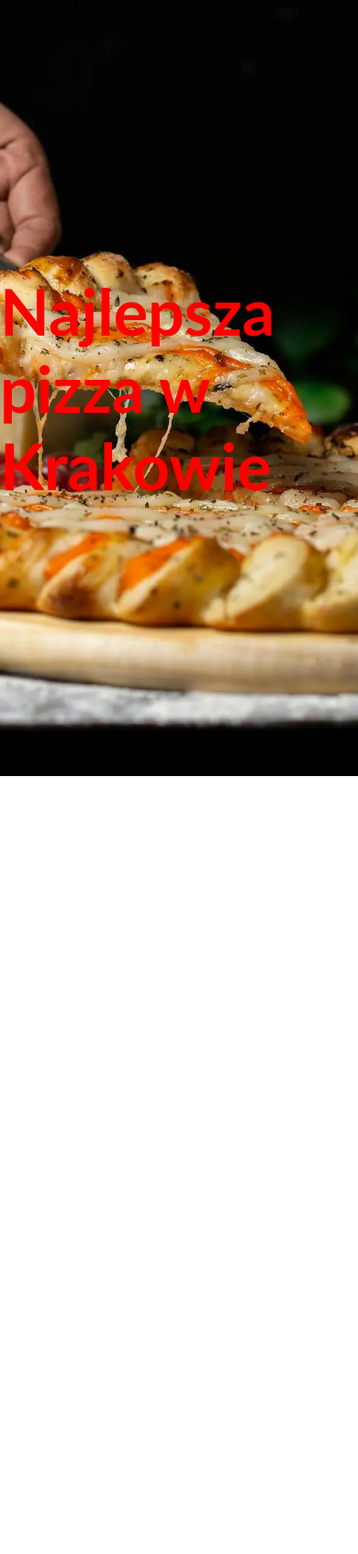
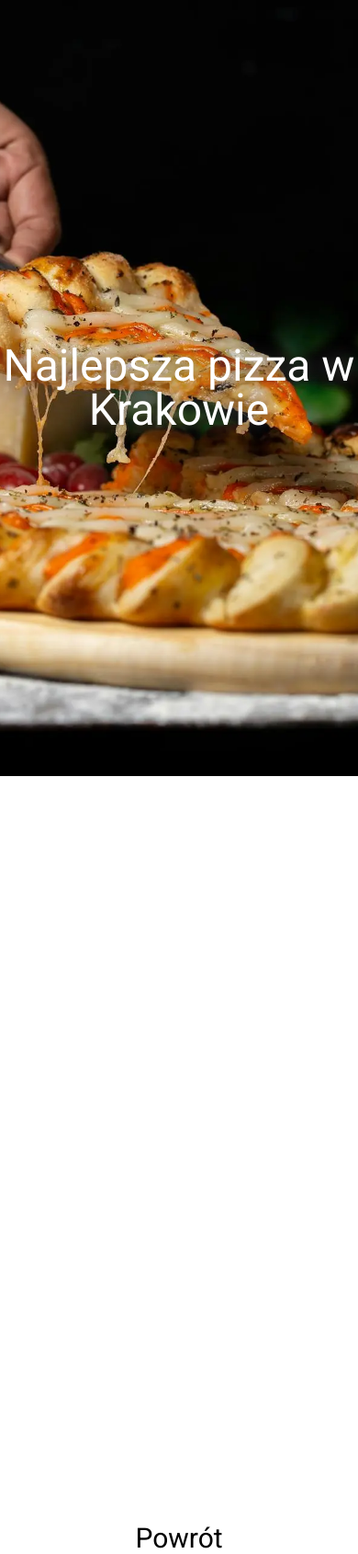
Before and after one commit to JaToExe/PraktykiZawodowe2024, a plain HTML site: page index.html in a window 390 px wide. Shown: the whole page at 92% size. Drawn offline with Linux system fonts and the light colour scheme.

Commit message:
add h1 responsive

```diff
--- a/index.html
+++ b/index.html
@@ -3,17 +3,28 @@
 <head>
     <meta charset="UTF-8">
     <meta name="viewport" content="width=device-width, initial-scale=1.0">
+    <link rel="shortcut icon" href="favicon.ico" type="image/x-icon">
     <title>Pizza Kraków</title>
+    <link rel="preconnect" href="https://fonts.googleapis.com">
+    <link rel="preconnect" href="https://fonts.gstatic.com" crossorigin>
+    <link href="https://fonts.googleapis.com/css2?family=Outfit:wght@100..900&family=Roboto:ital,wght@0,100;0,300;0,400;0,500;0,700;0,900;1,100;1,300;1,400;1,500;1,700;1,900&display=swap" rel="stylesheet">
+
     <link rel="stylesheet" href="./css/style.css">
     <script src="./js/script.js"></script>
 </head>
 <body>
-    <header>
-        <h1 class="tittle">Najlepsza pizza w Krakowie</h1>
+    <header id="navi1">
+        <a href="#navi">
+            <h1 class="tittle">Najlepsza pizza w Krakowie</h1>
+        </a>
     </header>
 
     <main></main>
 
-    <footer></footer>
+    <footer id="navi">
+        <a href="#navi1">
+            <h3 class="back">Powrót</h3>
+        </a>
+    </footer>
 </body>
 </html>
--- a/scss/_base.scss
+++ b/scss/_base.scss
@@ -1,5 +1,11 @@
+html {
+    scroll-behavior: smooth;
+    overflow-y: hidden;
+}
 body {
-    margin: 0;
     height: 200vh;
-    font-family: 'Gill Sans', 'Gill Sans MT', Calibri, 'Trebuchet MS', sans-serif;
+    font-family: "Roboto", sans-serif;
 }
+a {
+    text-decoration: none;
+}
--- a/scss/_footer.scss
+++ b/scss/_footer.scss
@@ -0,0 +1,12 @@
+footer {
+    height: 50vh;
+    display: flex;
+    justify-content: center;
+    align-items: end;
+}
+
+// content
+.back {
+    font-size: 30px;
+    color: black;
+}
--- a/scss/_header.scss
+++ b/scss/_header.scss
@@ -6,12 +6,23 @@ header {
     justify-content: center;
     align-items: center;
 
+    h1 {
+        font-size: 3rem;
+
+        @media screen and (min-width: 680px) {
+            font-size: 5rem;
+        }
+
+        @media screen and (min-width: 2000px) {
+            font-size: 10rem;
+        }
+    }
 }
 
 // content
 .tittle {
-    font-size: 70px;
-    margin: 0;
-    $color1: rgb(255, 0, 0);
+    $color1: rgb(255, 255, 255);
     color: $color1;
+    filter: drop-shadow(0 0 10px rgb(75, 75, 75));
+    text-align: center;
 }
--- a/scss/_main.scss
+++ b/scss/_main.scss
@@ -0,0 +1,3 @@
+main {
+    height: 50vh;
+}
--- /dev/null
+++ b/scss/_resetCss.scss
@@ -0,0 +1,48 @@
+/* http://meyerweb.com/eric/tools/css/reset/
+   v2.0 | 20110126
+   License: none (public domain)
+*/
+
+html, body, div, span, applet, object, iframe,
+h1, h2, h3, h4, h5, h6, p, blockquote, pre,
+a, abbr, acronym, address, big, cite, code,
+del, dfn, em, img, ins, kbd, q, s, samp,
+small, strike, strong, sub, sup, tt, var,
+b, u, i, center,
+dl, dt, dd, ol, ul, li,
+fieldset, form, label, legend,
+table, caption, tbody, tfoot, thead, tr, th, td,
+article, aside, canvas, details, embed,
+figure, figcaption, footer, header, hgroup,
+menu, nav, output, ruby, section, summary,
+time, mark, audio, video {
+	margin: 0;
+	padding: 0;
+	border: 0;
+	font-size: 100%;
+	font: inherit;
+	vertical-align: baseline;
+}
+/* HTML5 display-role reset for older browsers */
+article, aside, details, figcaption, figure,
+footer, header, hgroup, menu, nav, section {
+	display: block;
+}
+body {
+	line-height: 1;
+}
+ol, ul {
+	list-style: none;
+}
+blockquote, q {
+	quotes: none;
+}
+blockquote:before, blockquote:after,
+q:before, q:after {
+	content: '';
+	content: none;
+}
+table {
+	border-collapse: collapse;
+	border-spacing: 0;
+}
--- a/scss/style.scss
+++ b/scss/style.scss
@@ -1,3 +1,4 @@
+@use "resetCss";
 @use 'base';
 @use 'header';
 @use "main";
```
Also changed, not shown: css/style.css, favicon.ico (added), 1 other file.
